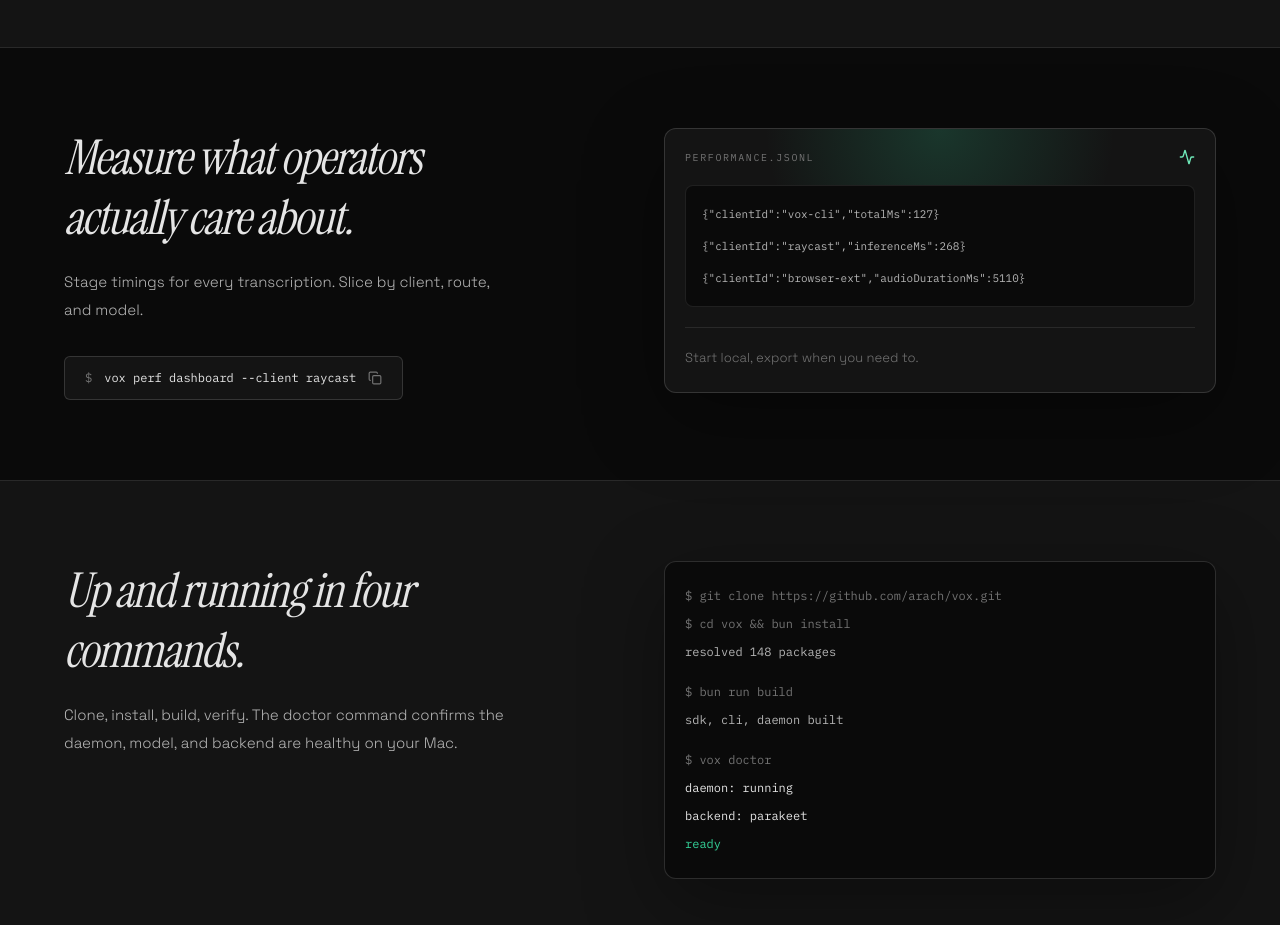
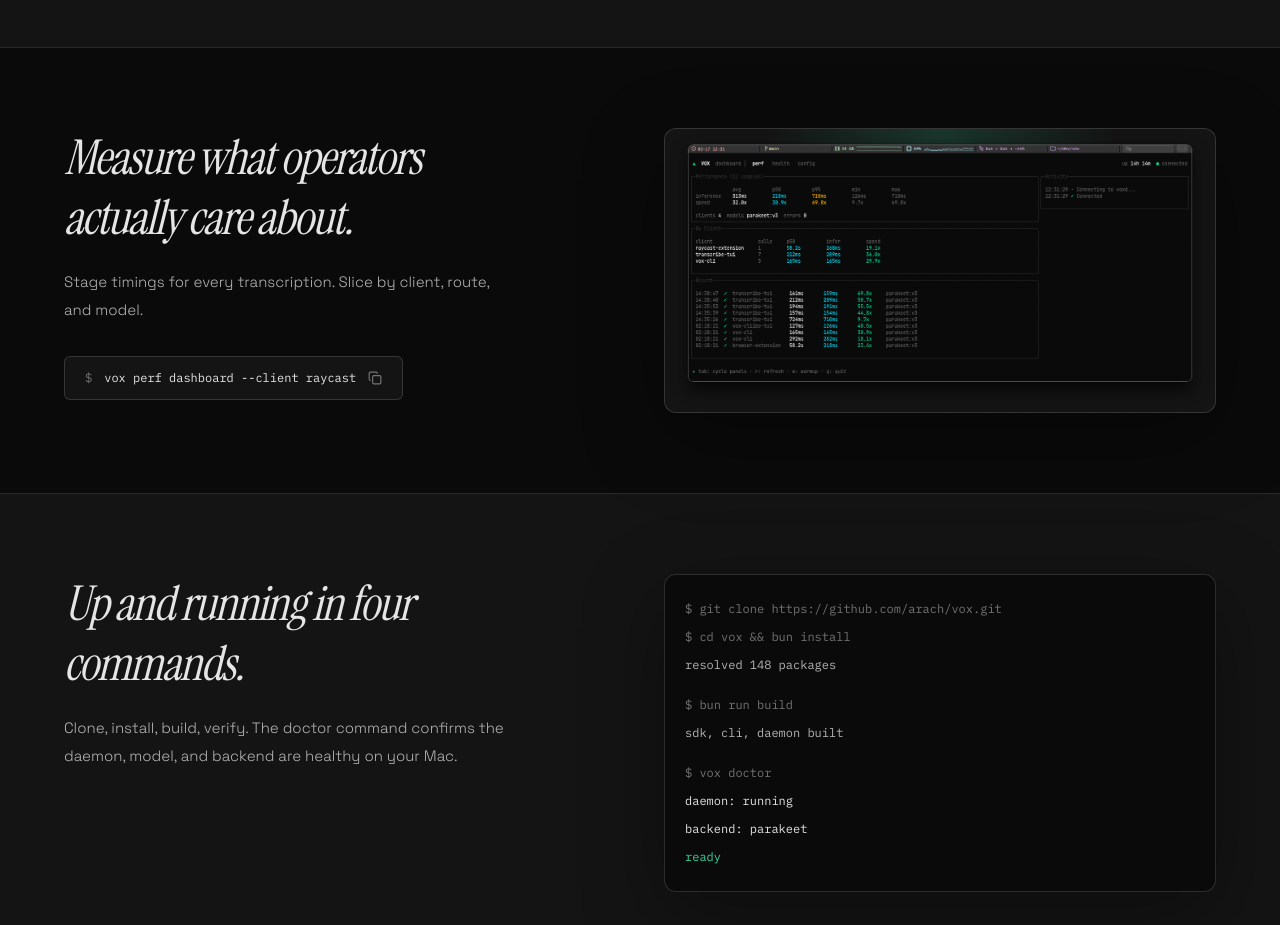
Before and after one commit to arach/vox, a Next.js app in the folder site/: page / in a window 1280 px wide. Shown: the part 1380-2305 px from the top of the page. Built offline with nearby package versions, Linux system fonts and the light colour scheme; no server answers.

Commit message:
🖼️ Add TUI dashboard screenshot to landing page

```diff
--- a/site/app/page.tsx
+++ b/site/app/page.tsx
@@ -136,22 +136,13 @@ export default function Home() {
               </div>
             </div>
 
-            <div className="relative overflow-hidden rounded-xl border border-line-strong bg-panel p-5 text-ink shadow-[0_24px_80px_rgba(0,0,0,0.35)]">
+            <div className="relative overflow-hidden rounded-xl border border-line-strong bg-panel shadow-[0_24px_80px_rgba(0,0,0,0.35)]">
               <div className="absolute inset-x-0 top-0 h-24 bg-[radial-gradient(circle_at_top,rgba(52,211,153,0.18),transparent_60%)]" />
-              <div className="relative">
-                <div className="flex items-center justify-between">
-                  <span className="font-mono text-[10px] uppercase tracking-[0.16em] text-muted">performance.jsonl</span>
-                  <Activity className="h-4 w-4 text-accent-bright" />
-                </div>
-                <div className="mt-5 space-y-2 rounded-lg border border-line bg-canvas p-4 font-mono text-[11px] leading-6 text-secondary">
-                  <div>{`{"clientId":"vox-cli","totalMs":127}`}</div>
-                  <div>{`{"clientId":"raycast","inferenceMs":268}`}</div>
-                  <div>{`{"clientId":"browser-ext","audioDurationMs":5110}`}</div>
-                </div>
-                <p className="mt-5 border-t border-line pt-4 text-[13px] leading-7 text-muted">
-                  Start local, export when you need to.
-                </p>
-              </div>
+              <img
+                src="/tui-dashboard.png"
+                alt="Vox runtime dashboard showing performance stats, per-client breakdown, and recent transcriptions"
+                className="relative w-full rounded-xl"
+              />
             </div>
           </div>
         </div>
```
Also changed, not shown: site/public/tui-dashboard.png (added).
